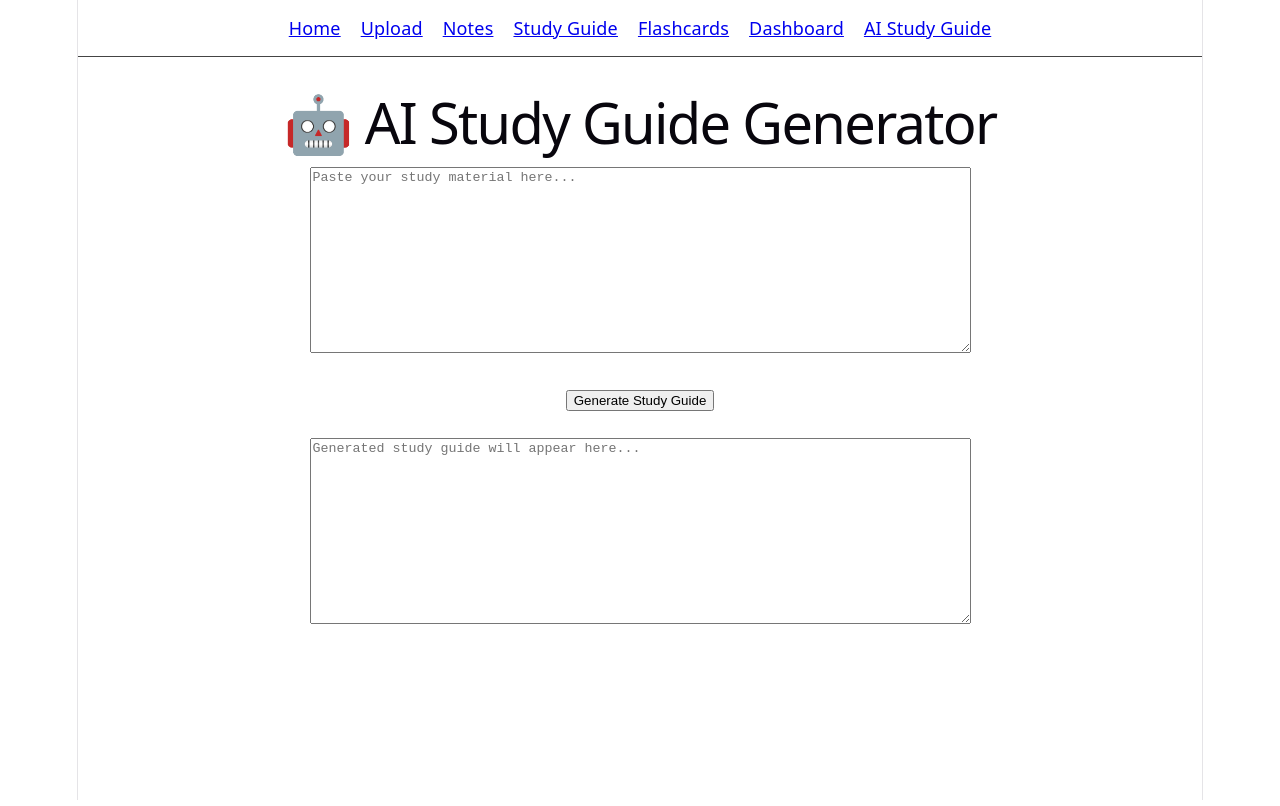
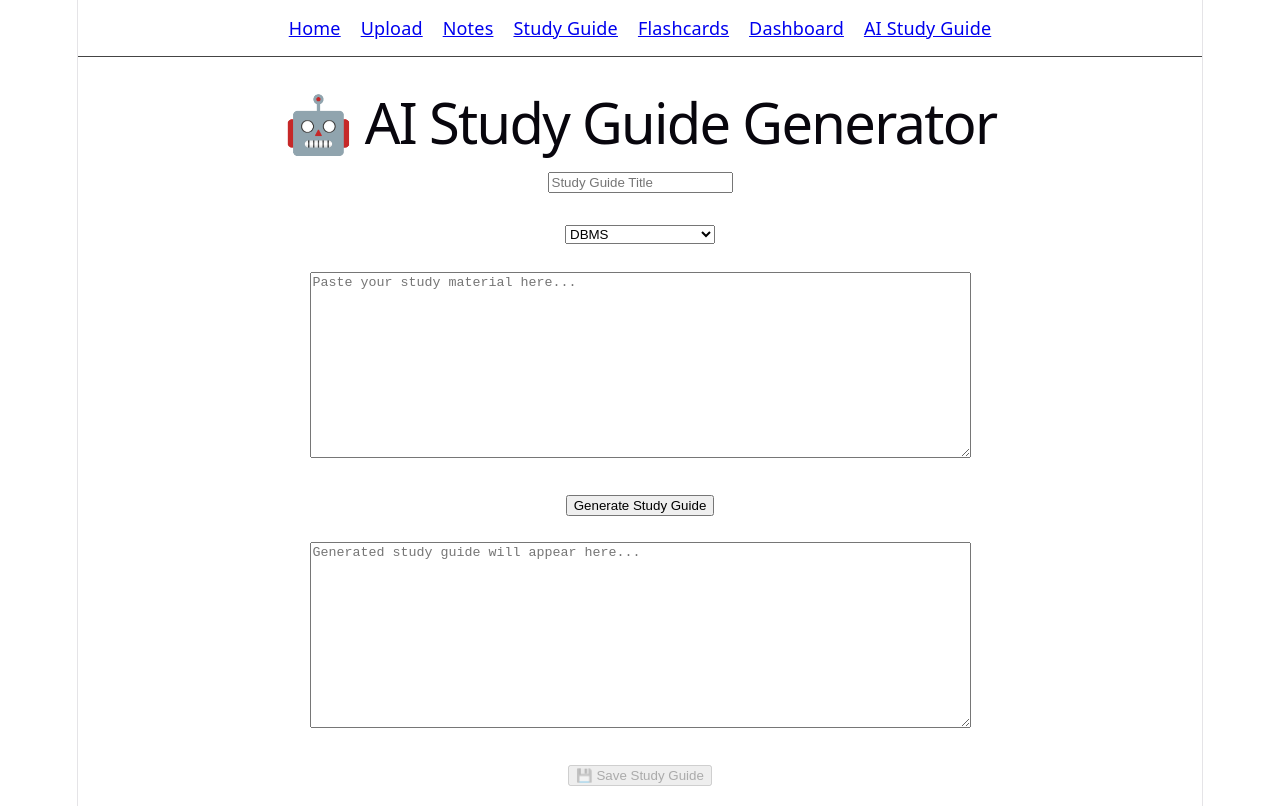
Before and after one commit to Madhav-r17/study-guide-builder, a React app in the folder frontend/: page /ai-study-guide in a window 1280 px wide. Built offline with nearby package versions, Linux system fonts and the light colour scheme; the HTML template or start-up script is replaced by a standard one.

Commit message:
Added save study guide to notes

```diff
--- a/frontend/src/pages/AIStudyGuidePage.jsx
+++ b/frontend/src/pages/AIStudyGuidePage.jsx
@@ -1,6 +1,8 @@
 import { useState } from "react";
 
 export default function AIStudyGuidePage() {
+  const [title, setTitle] = useState("");
+  const [category, setCategory] = useState("DBMS");
   const [inputText, setInputText] = useState("");
   const [outputText, setOutputText] = useState("");
 
@@ -20,7 +22,6 @@ export default function AIStudyGuidePage() {
       );
 
       const data = await response.json();
-
       setOutputText(data.guide);
     } catch (error) {
       console.error(error);
@@ -28,18 +29,70 @@ export default function AIStudyGuidePage() {
     }
   };
 
+  const saveGuide = async () => {
+    try {
+      const response = await fetch(
+        "http://localhost:5000/api/notes",
+        {
+          method: "POST",
+          headers: {
+            "Content-Type": "application/json",
+          },
+          body: JSON.stringify({
+            title,
+            content: outputText,
+            category,
+          }),
+        }
+      );
+
+      const data = await response.json();
+
+      alert(data.message);
+
+      // Clear the form after saving
+      setTitle("");
+      setCategory("DBMS");
+      setInputText("");
+      setOutputText("");
+
+    } catch (error) {
+      console.error(error);
+      alert("Failed to save study guide");
+    }
+  };
+
   return (
     <div style={{ padding: "20px" }}>
       <h1>🤖 AI Study Guide Generator</h1>
+
+      <input
+        type="text"
+        placeholder="Study Guide Title"
+        value={title}
+        onChange={(e) => setTitle(e.target.value)}
+      />
+
+      <br /><br />
+
+      <select
+        value={category}
+        onChange={(e) => setCategory(e.target.value)}
+      >
+        <option value="DBMS">DBMS</option>
+        <option value="OS">OS</option>
+        <option value="DSA">DSA</option>
+        <option value="SE">Software Engineering</option>
+      </select>
+
+      <br /><br />
 
       <textarea
         rows="12"
         cols="80"
         placeholder="Paste your study material here..."
         value={inputText}
-        onChange={(e) =>
-          setInputText(e.target.value)
-        }
+        onChange={(e) => setInputText(e.target.value)}
       />
 
       <br /><br />
@@ -57,6 +110,15 @@ export default function AIStudyGuidePage() {
         readOnly
         placeholder="Generated study guide will appear here..."
       />
+
+      <br /><br />
+
+      <button
+        onClick={saveGuide}
+        disabled={!outputText}
+      >
+        💾 Save Study Guide
+      </button>
     </div>
   );
 }
```
